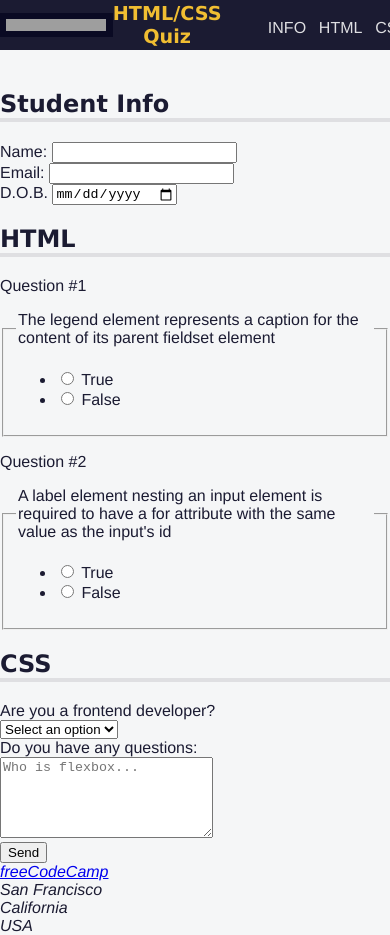
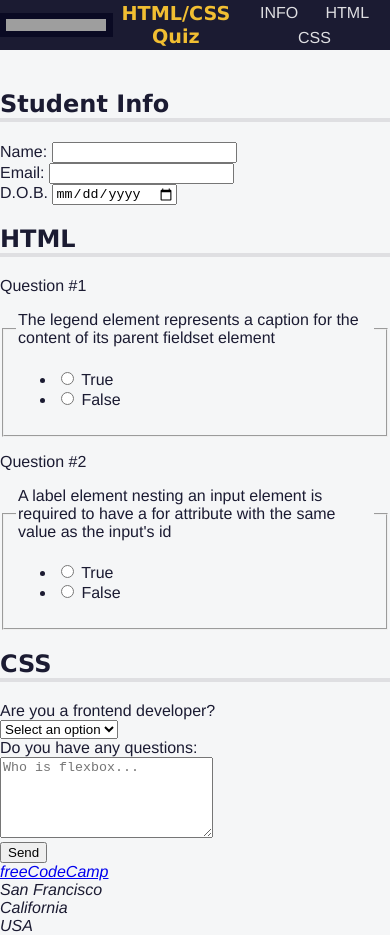
Before and after one commit to Lucas-Erkana/Accessibility, a website: page index.html in a window 390 px wide. Drawn offline with Linux system fonts and the light colour scheme; grey boxes are pictures that could not be loaded.

Commit message:
Step 50
On small screens, the unordered list in the navigation bar overflows the right side of the screen.

Fix this by using Flexbox to wrap the ul content. Then, set the following CSS properties to correctly align the text:

align-items: center;
padding-inline-start: 0;
margin-block: 0;
height: 100%;

```diff
--- a/styles.css
+++ b/styles.css
@@ -28,7 +28,7 @@ header {
 h1 {
   color: #f1be32;
   font-size: min(5vw, 1.2em);
-  text-align: center; /* Align text in the center */
+  text-align: center;
 }
 
 nav {
@@ -40,6 +40,11 @@ nav {
 nav > ul {
   display: flex;
   justify-content: space-evenly;
+  flex-wrap: wrap; /* Wrap the content on small screens */
+  align-items: center; /* Align items vertically */
+  padding-inline-start: 0; /* Remove inline start padding */
+  margin-block: 0; /* Remove block margin */
+  height: 100%; /* Ensure the list takes full height */
 }
 
 nav > ul > li {
@@ -86,5 +91,5 @@ p::before {
 }
 
 main {
-  padding-top: 70px; /* Adjust the padding for the Student Info section header */
+  padding-top: 70px;
 }
```
